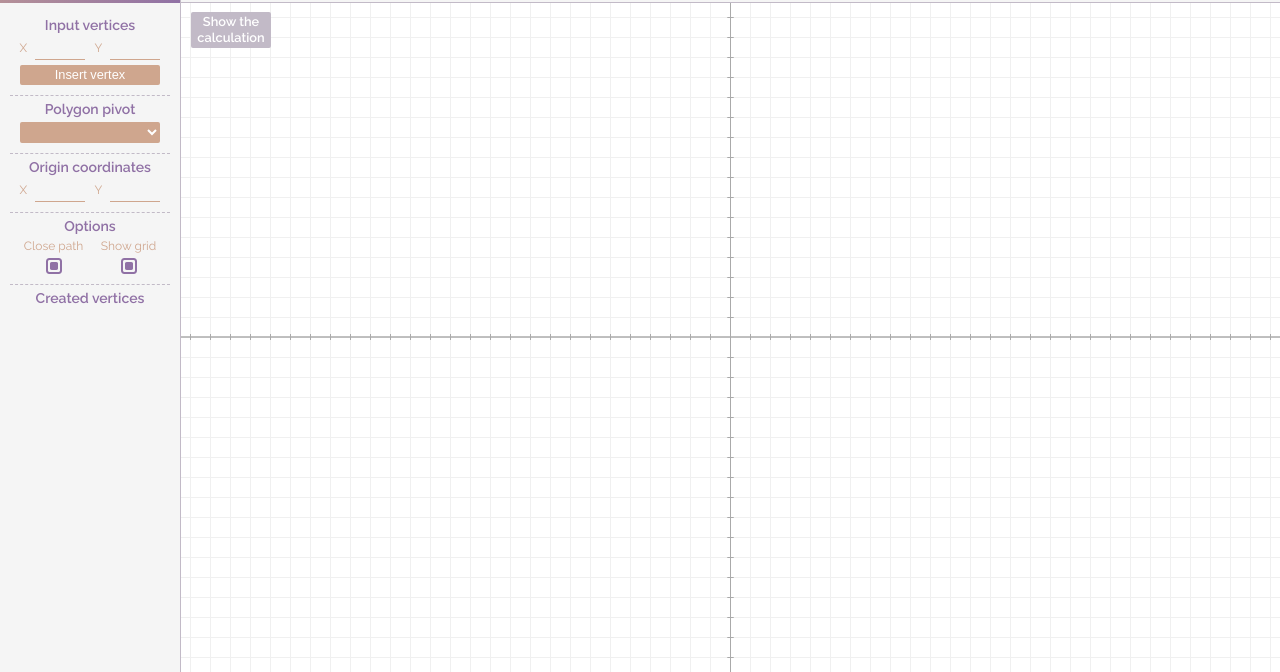
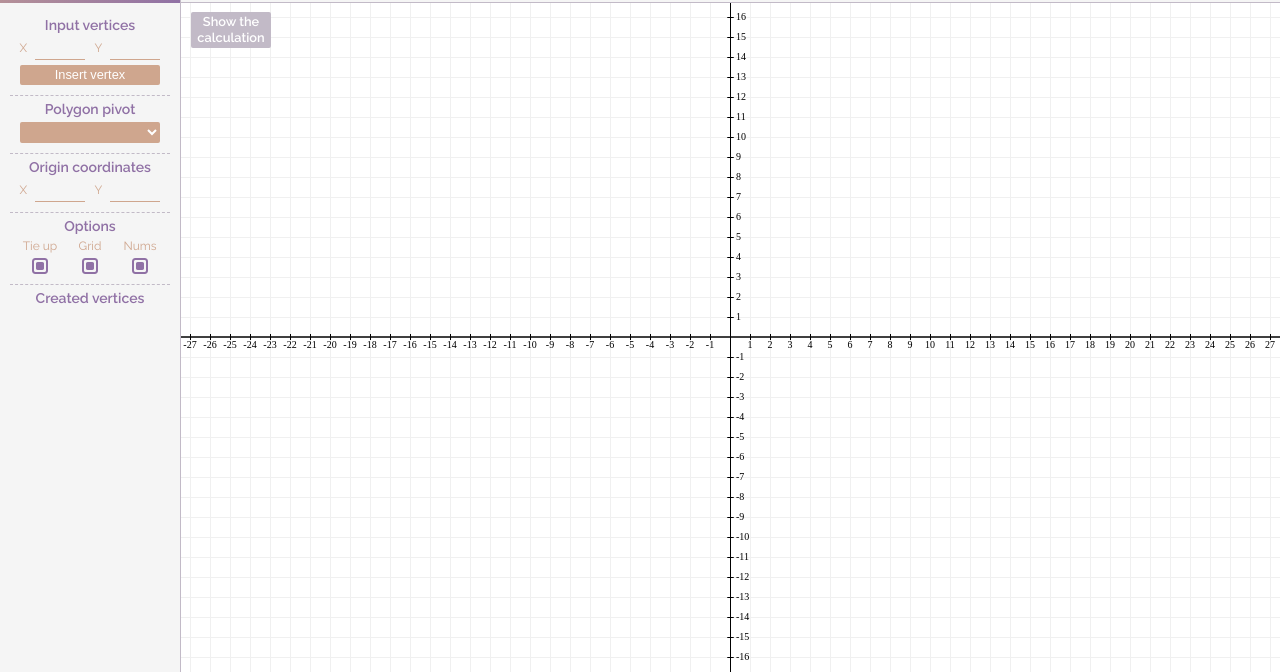
Before and after one commit to mwfontes/graphatrix, a website built with webpack: page src/index.html in a window 1280 px wide. Shown: the part 128-800 px from the top of the page. Built offline with nearby package versions, Linux system fonts and the light colour scheme; files whose address does not match are found by name.

Commit message:
Numbers on cartesian plane

```diff
--- a/src/css/insert-container.scss
+++ b/src/css/insert-container.scss
@@ -189,6 +189,7 @@
 			}
 
 			.force-center {
+				width: 33.33%;
 				&>label {
 					margin: 0 auto;
 				}
--- a/src/index.html
+++ b/src/index.html
@@ -77,14 +77,19 @@
 				<h3>Options</h3>
 				<div class="inline">
 					<div class="force-center">
-						<div class="checkbox-true-label">Close path</div>
+						<div class="checkbox-true-label">Tie up</div>
 						<input type="checkbox" id="open-close-path" checked="checked" />
 						<label for="open-close-path" class="checkbox"></label>
 					</div>
 					<div class="force-center">
-						<div class="checkbox-true-label">Show grid</div>
+						<div class="checkbox-true-label">Grid</div>
 						<input type="checkbox" id="show-grid" checked="checked" />
 						<label for="show-grid" class="checkbox"></label>
+					</div>
+					<div class="force-center">
+						<div class="checkbox-true-label">Nums</div>
+						<input type="checkbox" id="show-numbers" checked="checked" />
+						<label for="show-numbers" class="checkbox"></label>
 					</div>
 				</div>
 			</div>
--- a/src/js/canvas.js
+++ b/src/js/canvas.js
@@ -51,7 +51,7 @@ class Canvas {
     // Increases/Decreases the scaling factor when the user scrolls over the canvas
     setScale(evt) {
         let delta = Math.max(-1, Math.min(1, evt.wheelDelta));
-        this.scale = Math.max(4, Math.min(100, this.scale + (delta * 5)));
+        this.scale = Math.max(8, Math.min(100, this.scale + (delta * 5)));
 
         this.draw();
     }
@@ -127,13 +127,22 @@ class Canvas {
         // }
     }
 
+    // returns the right text position
+    getModTextPosition(_min, _max, _index) {
+        if (this.scale < 20 && _index % 2 == 0) { // if less than 20px and NOT ODD
+            return _min;
+        } else {
+            return _max;
+        }
+    }
 
     cartesianPlane() {
 
-        this.canvas.strokeStyle = "#aaa";
-        this.canvas.fillStyle = "#aaa";
+        this.canvas.strokeStyle = "#000";
+        this.canvas.fillStyle = "#000";
         this.canvas.lineWidth = 1;
-        this.canvas.font = "12px sans-serif";
+        this.canvas.font = "10px Raleway";
+        this.canvas.textBaseline = "middle";
 
         // LINHA X
         this.canvas.beginPath();
@@ -142,24 +151,37 @@ class Canvas {
         this.canvas.closePath();
         this.canvas.stroke();
 
-        let i;
+        let i, count;
 
         // -X
+        count = -1;
         for (i = this.center[0] - this.scale; i > 0; i -= this.scale) {
             this.canvas.beginPath();
             this.canvas.moveTo(Math.floor(i) + 0.5, this.center[1] - 3);
             this.canvas.lineTo(Math.floor(i) + 0.5, this.center[1] + 3);
             this.canvas.closePath();
             this.canvas.stroke();
+            this.canvas.textAlign = "center";
+
+            if (this.parent.inputController.options.showNumbers.checked) {
+                this.canvas.fillText(count, i, this.center[1] + this.getModTextPosition(-10, 8, count), 100);
+                count--;
+            }
         }
 
         // +X
+        count = 1;
         for (i = this.center[0] + this.scale; i < this.size[0]; i += this.scale) {
             this.canvas.beginPath();
             this.canvas.moveTo(Math.floor(i) + 0.5, this.center[1] - 3);
             this.canvas.lineTo(Math.floor(i) + 0.5, this.center[1] + 3);
             this.canvas.closePath();
             this.canvas.stroke();
+            this.canvas.textAlign = "center";
+            if (this.parent.inputController.options.showNumbers.checked) {
+                this.canvas.fillText(count, i, this.center[1] + this.getModTextPosition(-10, 8, count), 100);
+                count++;
+            }
         }
 
         // LINHA Y
@@ -170,21 +192,33 @@ class Canvas {
         this.canvas.stroke();
 
         // +Y
+        count = 1;
         for (i = this.center[1] - this.scale; i > 0; i -= this.scale) {
             this.canvas.beginPath();
             this.canvas.moveTo(this.center[0] - 2.5, Math.floor(i) + 0.5);
             this.canvas.lineTo(this.center[0] + 3.5, Math.floor(i) + 0.5);
             this.canvas.closePath();
             this.canvas.stroke();
+            if (this.parent.inputController.options.showNumbers.checked) {
+                this.canvas.textAlign = this.getModTextPosition(-12, 6, count) < 0 ? "right": "left";
+                this.canvas.fillText(count, this.center[0] + this.getModTextPosition(-6, 6, count), i, 100);
+                count++;
+            }
         }
 
         // -Y
+        count = -1;
         for (i = this.center[1] + this.scale; i < this.size[1]; i += this.scale) {
             this.canvas.beginPath();
             this.canvas.moveTo(this.center[0] - 2.5, Math.floor(i) + 0.5);
             this.canvas.lineTo(this.center[0] + 3.5, Math.floor(i) + 0.5);
             this.canvas.closePath();
             this.canvas.stroke();
+            if (this.parent.inputController.options.showNumbers.checked) {
+                this.canvas.textAlign = this.getModTextPosition(-12, 6, count) < 0 ? "right": "left";
+                this.canvas.fillText(count, this.center[0] + this.getModTextPosition(-6, 6, count), i, 100);
+                count--;
+            }
         }
 
     }
--- a/src/js/input-controller.js
+++ b/src/js/input-controller.js
@@ -17,7 +17,8 @@ class InputController {
 
 		this.options = {
 			closePath: document.getElementById("open-close-path"),
-			showGrid: document.getElementById("show-grid")
+			showGrid: document.getElementById("show-grid"),
+			showNumbers: document.getElementById("show-numbers")
 		}
 
 		this.addVertex = this.addVertex.bind(this);
@@ -83,6 +84,7 @@ class InputController {
 		// OPTIONS (close path + show grid)
 		this.options.closePath.addEventListener("click", this.parent.canvas.draw);
 		this.options.showGrid.addEventListener("click", this.parent.canvas.draw);
+		this.options.showNumbers.addEventListener("click", this.parent.canvas.draw);
 	}
 }
 
```
